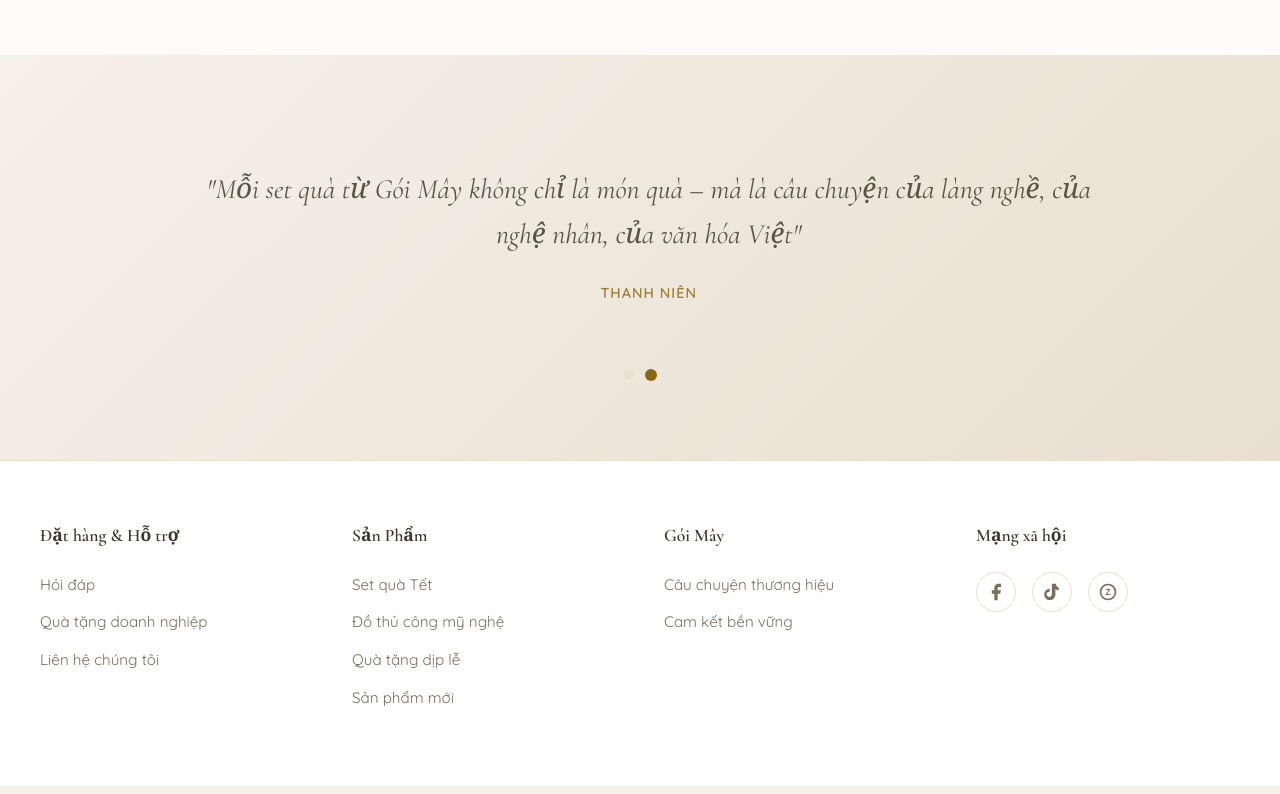
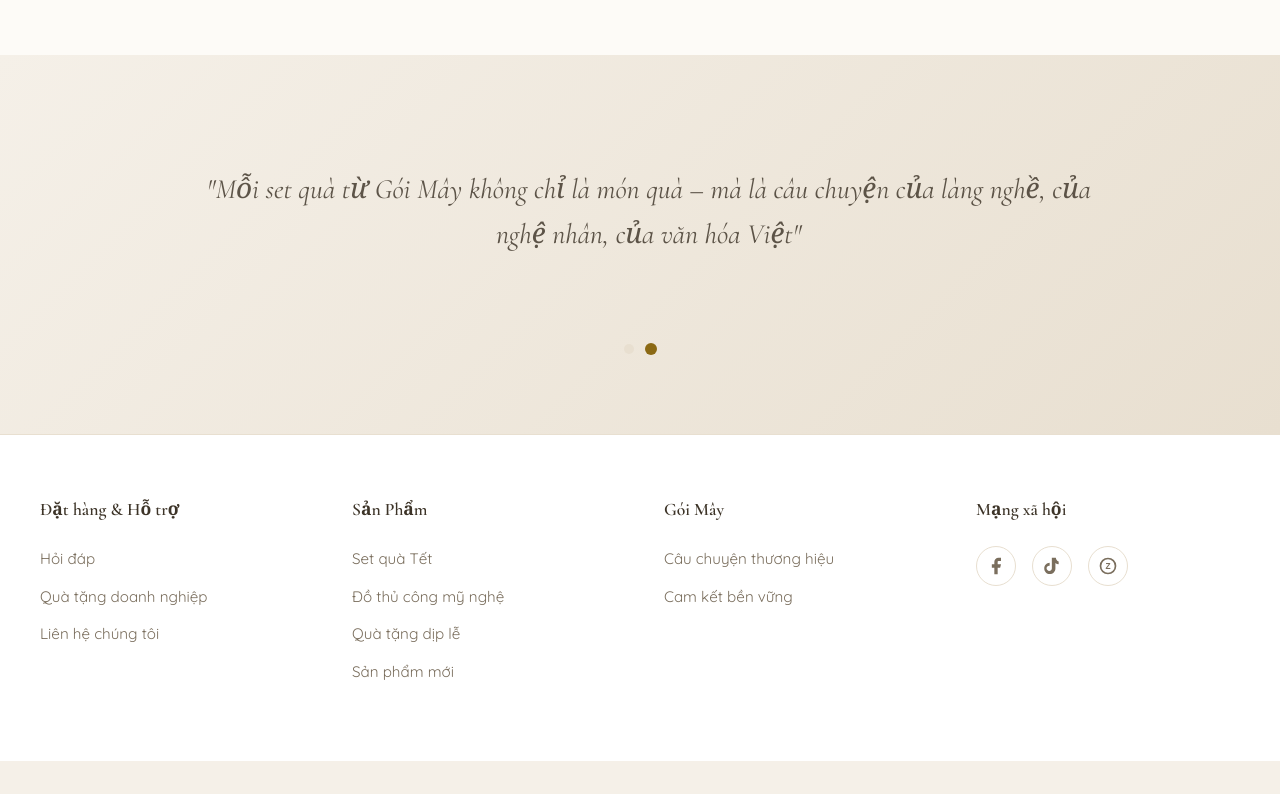
Before and after one commit to dophong289/EXE201, a React (Vite) app in the folder frontend/: page /bai-viet in a window 1280 px wide. Shown: the part 1300-2094 px from the top of the page. Built offline with nearby package versions, Linux system fonts and the light colour scheme; no server answers.

Commit message:
remove express va thanhnien

```diff
--- a/frontend/src/components/TestimonialSlider.jsx
+++ b/frontend/src/components/TestimonialSlider.jsx
@@ -6,12 +6,12 @@ const testimonials = [
   {
     id: 1,
     quote: '"Gói Mây – Quà tặng văn hóa Việt Nam, gói trọn yêu thương và bản sắc dân tộc"',
-    source: 'VnExpress'
+    source: ''
   },
   {
     id: 2,
     quote: '"Mỗi set quà từ Gói Mây không chỉ là món quà – mà là câu chuyện của làng nghề, của nghệ nhân, của văn hóa Việt"',
-    source: 'Thanh Niên'
+    source: ''
   },
 ]
 
@@ -40,9 +40,11 @@ function TestimonialSlider() {
             <blockquote className="testimonial-quote">
               {testimonials[currentIndex].quote}
             </blockquote>
-            <cite className="testimonial-source">
-              {testimonials[currentIndex].source}
-            </cite>
+            {testimonials[currentIndex].source && (
+              <cite className="testimonial-source">
+                {testimonials[currentIndex].source}
+              </cite>
+            )}
           </motion.div>
         </AnimatePresence>
 
```
